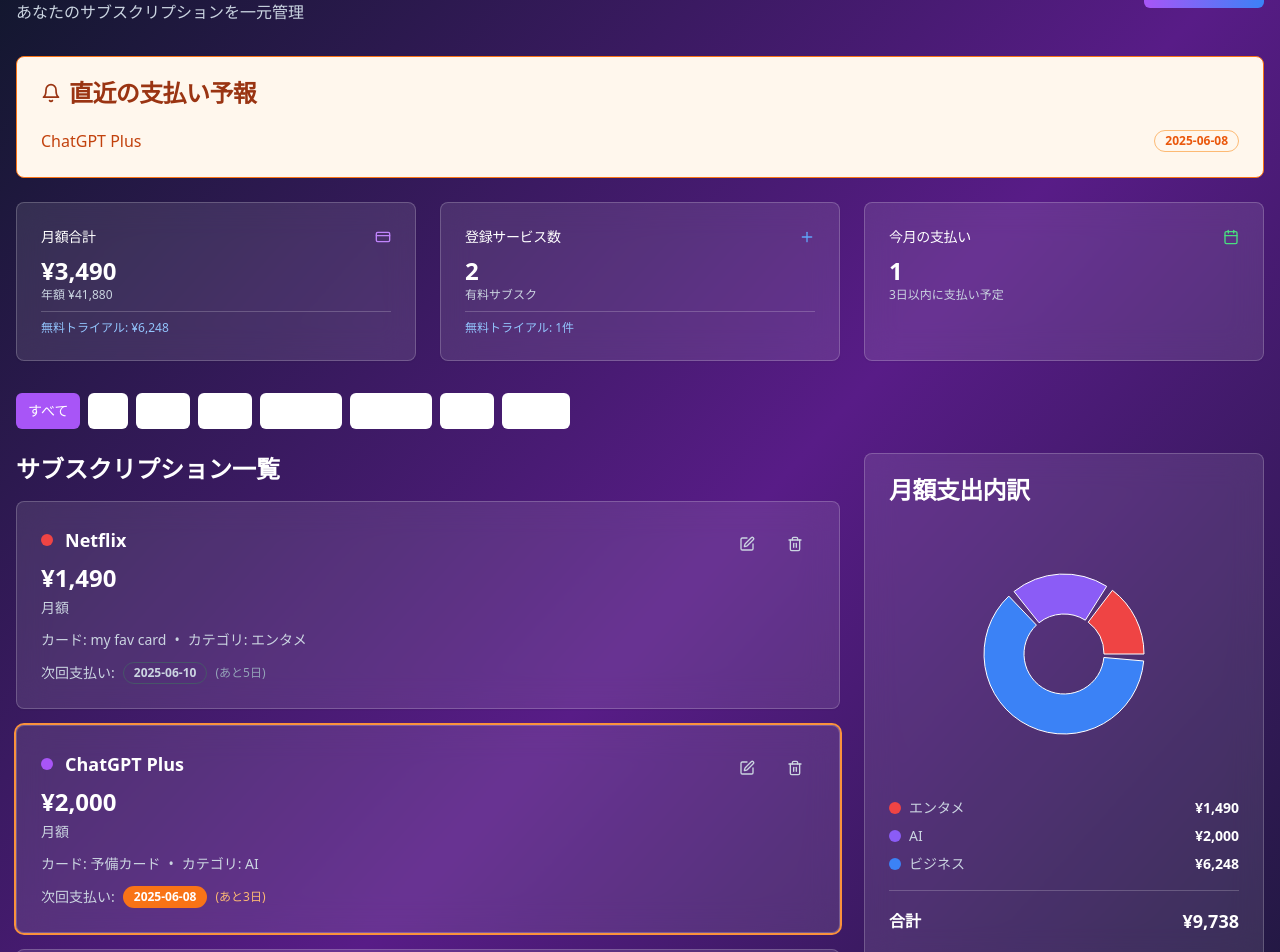
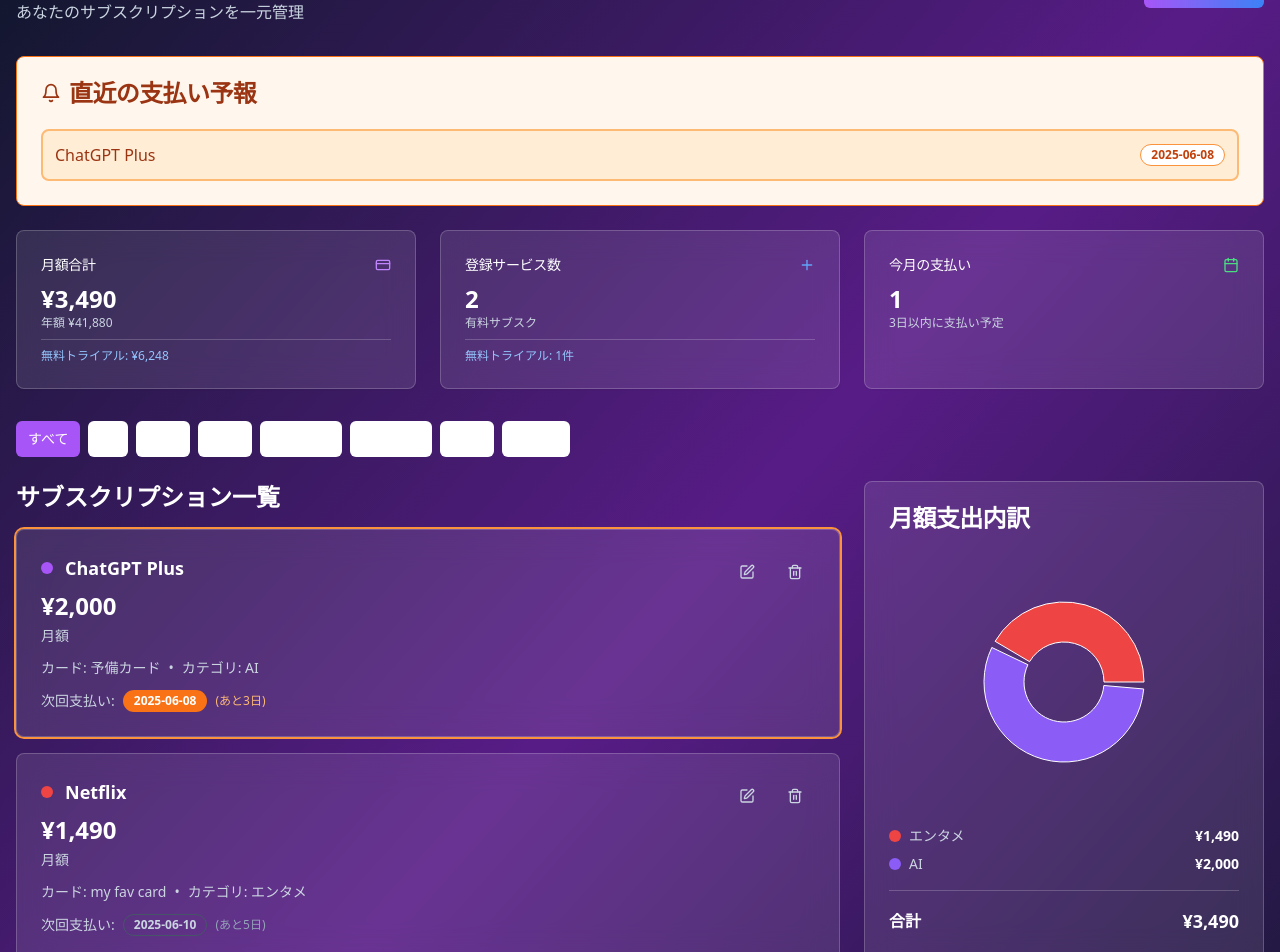
Before and after one commit to kazuma2529/subscrip-savvy-manager-247dbe52, a React (Vite) app: page / in a window 1280 px wide. Shown: the part 80-1032 px from the top of the page. Built offline with nearby package versions, Linux system fonts and the light colour scheme.

Commit message:
Fix: Improve subscription display and calculations
- Limit upcoming payments to 3 and highlight them.
- Sort subscriptions by upcoming payment date, with trials at the end.
- Exclude trial subscriptions from monthly spending calculations.

```diff
--- a/src/pages/Index.tsx
+++ b/src/pages/Index.tsx
@@ -59,6 +59,18 @@ const Index = () => {
   const totalMonthlySpend = paidSubscriptions.reduce((total, sub) => total + sub.price, 0);
   const totalTrialValue = trialSubscriptions.reduce((total, sub) => total + sub.price, 0);
 
+  // サブスクリプションを支払い予定日が近い順に並べ、無料トライアルを後ろに配置
+  const sortedSubscriptions = [...filteredSubscriptions].sort((a, b) => {
+    // 無料トライアルでないものを優先
+    if (a.isTrialPeriod && !b.isTrialPeriod) return 1;
+    if (!a.isTrialPeriod && b.isTrialPeriod) return -1;
+
+    // 同じタイプ内では支払い予定日が近い順
+    const dateA = new Date(a.nextPayment);
+    const dateB = new Date(b.nextPayment);
+    return dateA.getTime() - dateB.getTime();
+  });
+
   const upcomingAlerts = subscriptions.filter(sub => {
     const today = new Date();
     const paymentDate = new Date(sub.nextPayment);
@@ -85,7 +97,7 @@ const Index = () => {
         </div>
 
         {/* Alerts */}
-        {upcomingAlerts.length > 0 && (
+        {upcomingAlerts.length > 0 && upcomingAlerts.slice(0, 3).length > 0 && (
           <Card className="mb-6 border-orange-500 bg-orange-50">
             <CardHeader>
               <CardTitle className="flex items-center text-orange-800">
@@ -95,10 +107,10 @@ const Index = () => {
             </CardHeader>
             <CardContent>
               <div className="space-y-2">
-                {upcomingAlerts.map(sub => (
-                  <div key={sub.id} className="flex items-center justify-between">
-                    <span className="text-orange-700">{sub.name}</span>
-                    <Badge variant="outline" className="text-orange-600 border-orange-300">
+                {upcomingAlerts.slice(0, 3).map(sub => (
+                  <div key={sub.id} className="flex items-center justify-between p-3 rounded-lg border-2 border-orange-300 bg-orange-100">
+                    <span className="text-orange-800 font-medium">{sub.name}</span>
+                    <Badge variant="outline" className="text-orange-700 border-orange-400 bg-white">
                       {sub.nextPayment}
                     </Badge>
                   </div>
@@ -193,13 +205,13 @@ const Index = () => {
               )}
             </h2>
             <div className="grid gap-4">
-              {filteredSubscriptions.map(subscription => (
+              {sortedSubscriptions.map(subscription => (
                 <SubscriptionCard
                   key={subscription.id}
                   subscription={subscription}
                 />
               ))}
-              {filteredSubscriptions.length === 0 && (
+              {sortedSubscriptions.length === 0 && (
                 <Card className="bg-white/5 backdrop-blur-lg border-white/20">
                   <CardContent className="p-6 text-center">
                     <p className="text-slate-300">このカテゴリにサブスクはありません</p>
@@ -211,7 +223,7 @@ const Index = () => {
 
           {/* Sidebar */}
           <div className="space-y-6">
-            <MonthlySpendingChart subscriptions={subscriptions} />
+            <MonthlySpendingChart subscriptions={paidSubscriptions} />
             <UpcomingPayments subscriptions={subscriptions} />
           </div>
         </div>
```
